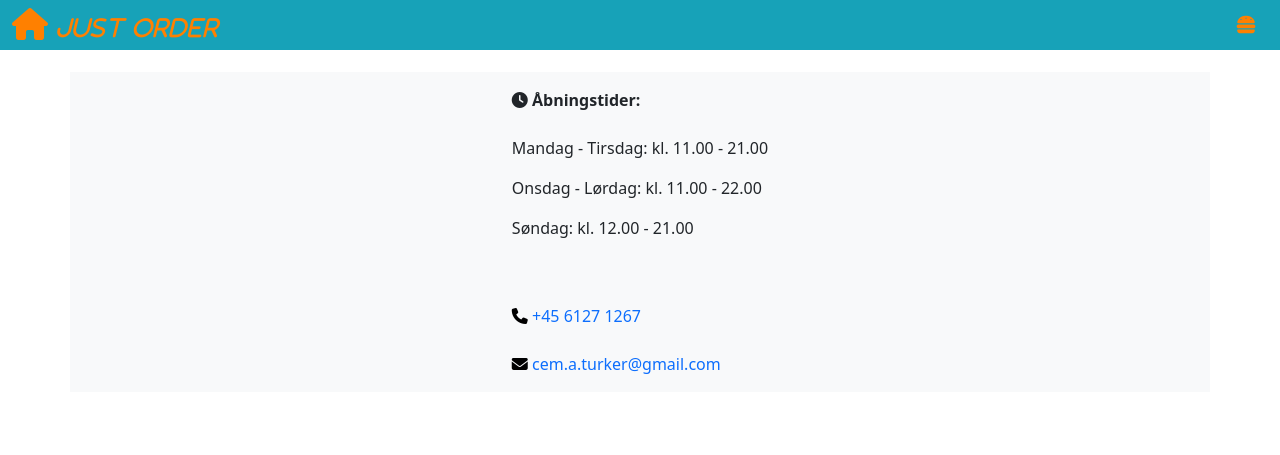
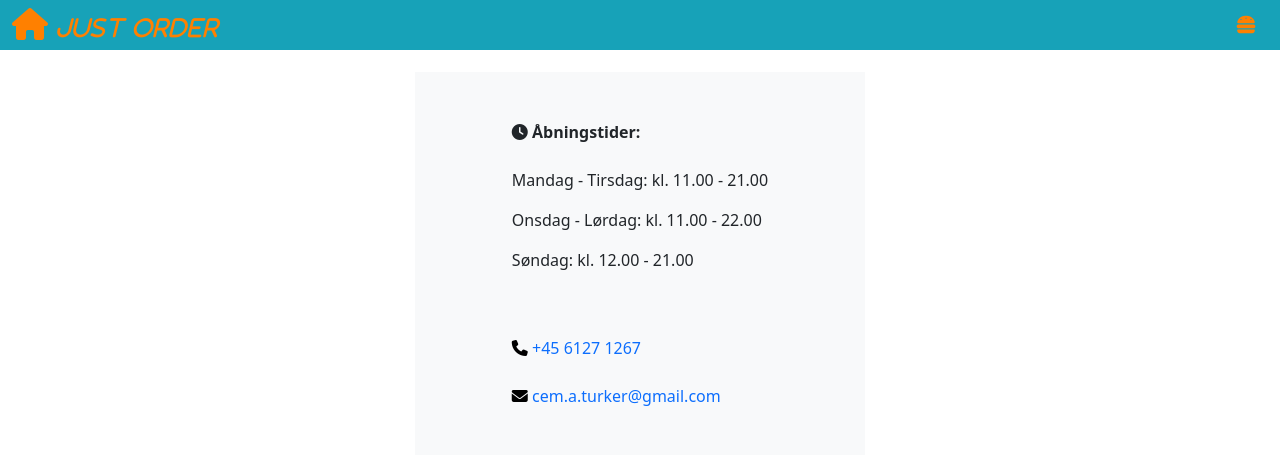
Before and after one commit to CemAkayT/FinalProject-Copy, a Flask app: page /aabningstider/ in a window 1280 px wide. Shown: the top 455 px of the page. Run offline with Flask 3, Linux system fonts and the light colour scheme; some libraries are stand-ins or nearby versions.

Commit message:
Minor stylistic changes

```diff
--- a/static/css/aabningstider.css
+++ b/static/css/aabningstider.css
@@ -15,10 +15,6 @@ a{
 
 .fas.fa-hamburger {
   color: #ff8000;
-}
-
-a.text:hover {
-  color: wheat;
 }
 
 a.text {
@@ -58,3 +54,6 @@ a.text {
   text-decoration: none;
   color: #ff8000;
 }
+.container{
+  width: 450px;
+}
--- a/static/css/login.css
+++ b/static/css/login.css
@@ -39,10 +39,10 @@ label {
 
 .forgot {
   display: flex;
+  font-weight: 200;
   justify-content: end;
   text-decoration: none;
   color: #ff8000;
-  font-weight: 200;
 }
 
 .form-control::placeholder {
--- a/templates/aabningstider.html
+++ b/templates/aabningstider.html
@@ -75,7 +75,7 @@
     <br />
 
     <div
-      class="container my-5 bg-light d-flex flex-column align-items-center p-3"
+      class="container bg-light d-flex flex-column align-items-center p-5 mt-5"
     >
       <div>
         <span
```
